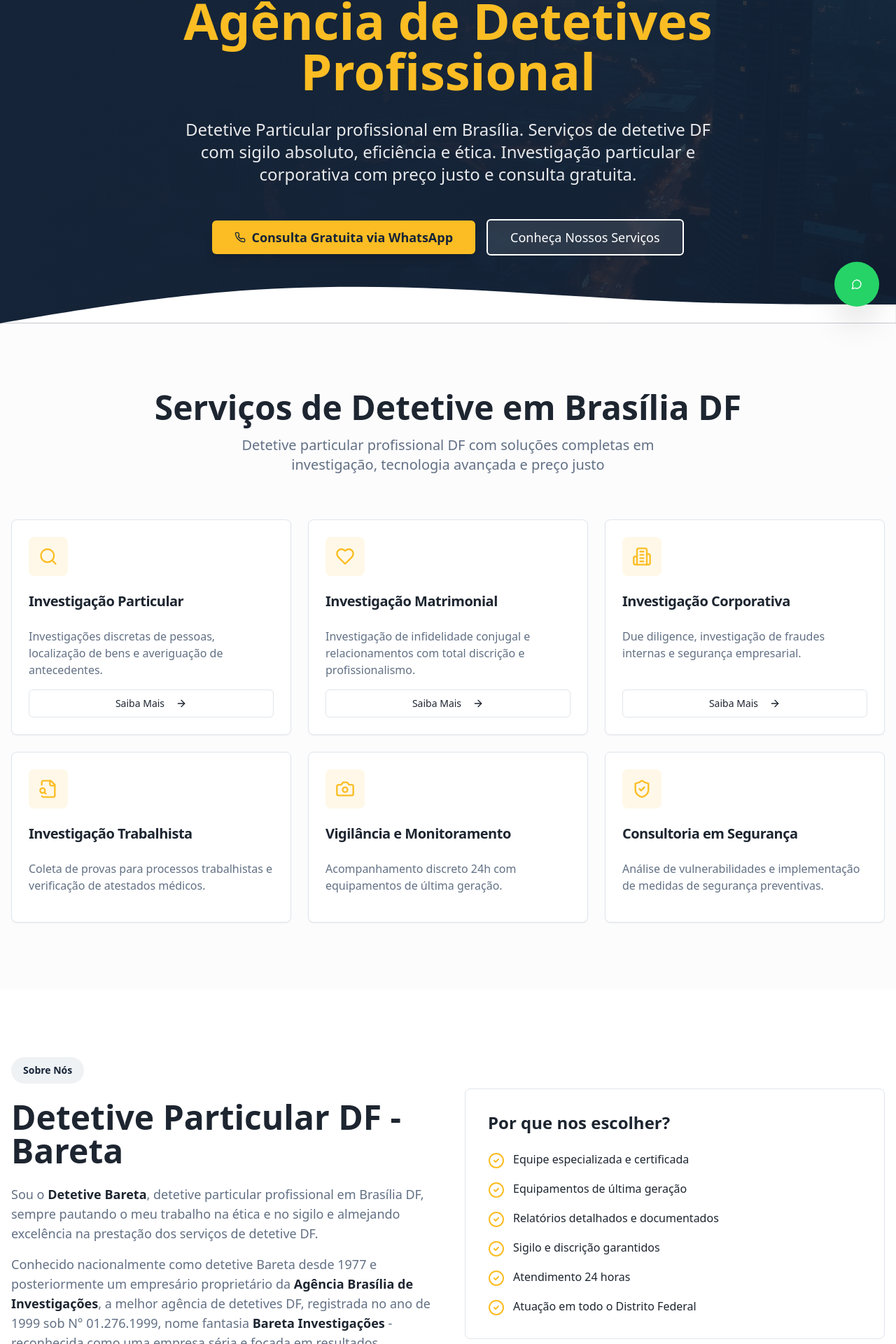
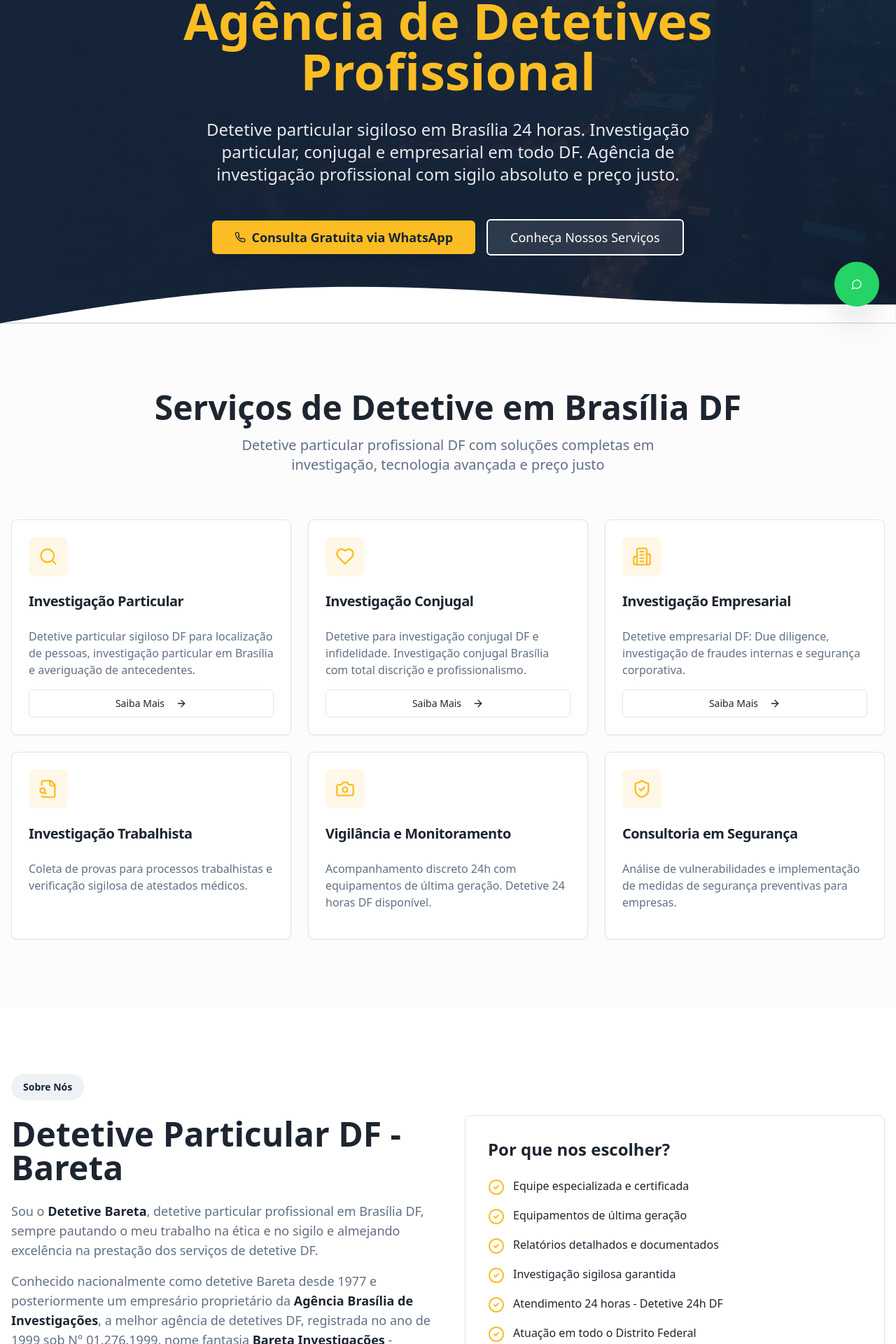
Before and after one commit to ryancostayy-spec/brasiliainvest-ads-hub, a React (Vite) app: page / in a window 1280 px wide. Shown: the part 338-2258 px from the top of the page at 70% size. Built offline with nearby package versions, Linux system fonts and the light colour scheme; the HTML template or start-up script is replaced by a standard one.

Commit message:
Integrate Secondary Keywords
Add medium-competition keywords to meta keywords, content, and services to improve SEO. Update index.html, Hero/About/Services components, and related descriptions to naturally include the new secondary terms. Prepare for regional pages and enhanced tracking.

```diff
--- a/index.html
+++ b/index.html
@@ -12,9 +12,9 @@
     <meta charset="UTF-8" />
     <meta name="viewport" content="width=device-width, initial-scale=1.0" />
     <title>Detetive Particular em Brasília DF | Agência de Detetives Profissional</title>
-    <meta name="description" content="Detetive Particular em Brasília DF com +35 anos. Serviços de detetive profissional, investigação particular e corporativa. Consulta grátis. Preço justo." />
+    <meta name="description" content="Detetive Particular Sigiloso em Brasília DF 24h. Investigação conjugal, empresarial e localização de pessoas. Agência de investigação profissional. Consulta grátis." />
     <meta name="author" content="Agência Brasília de Investigações Ltda" />
-    <meta name="keywords" content="detetive particular df, detetive particular brasília, detetive em brasília df, detetive df, detetive particular em brasília, agência de detetives df, detetive particular profissional df, detetive particular preço df, detetive em brasília preço, serviços de detetive df" />
+    <meta name="keywords" content="detetive particular df, detetive particular brasília, detetive em brasília df, detetive df, detetive particular em brasília, agência de detetives df, detetive particular profissional df, detetive particular preço df, detetive em brasília preço, serviços de detetive df, detetive particular sigiloso df, detetive para investigação conjugal df, detetive para infidelidade df, detetive empresarial df, detetive para localização de pessoas df, investigação particular brasília, investigação sigilosa df, investigação conjugal brasília, agência de investigação df, detetive 24 horas df" />
 
     <meta property="og:title" content="Detetive Particular em Brasília DF | Agência de Detetives Profissional" />
     <meta property="og:description" content="Detetive Particular Profissional em Brasília DF. Serviços de investigação com discrição absoluta. Consulta gratuita via WhatsApp." />
--- a/src/components/About.tsx
+++ b/src/components/About.tsx
@@ -5,8 +5,8 @@ const differentials = [
   "Equipe especializada e certificada",
   "Equipamentos de última geração",
   "Relatórios detalhados e documentados",
-  "Sigilo e discrição garantidos",
-  "Atendimento 24 horas",
+  "Investigação sigilosa garantida",
+  "Atendimento 24 horas - Detetive 24h DF",
   "Atuação em todo o Distrito Federal",
 ];
 
@@ -30,7 +30,7 @@ const About = () => {
                 Conhecido nacionalmente como detetive Bareta desde 1977 e posteriormente um empresário proprietário da <strong className="text-foreground">Agência Brasília de Investigações</strong>, a melhor agência de detetives DF, registrada no ano de 1999 sob N° 01.276.1999, nome fantasia <strong className="text-foreground">Bareta Investigações</strong> - reconhecida como uma empresa séria e focada em resultados positivos.
               </p>
               <p>
-                No mercado há <strong className="text-foreground">47 anos</strong>, somos uma agência de detetives profissional com serviços de investigação particular em Brasília DF. Os casos confiados à empresa são cuidadosamente analisados por nossos agentes de inteligência, profissionais que atuam com absoluto sigilo, discrição e competência, garantindo resultados rápidos e seguros com preço justo.
+                No mercado há <strong className="text-foreground">47 anos</strong>, somos uma agência de investigação DF especializada em investigação particular sigilosa em Brasília. Detetive 24 horas para localização de pessoas, investigação conjugal e empresarial. Os casos são cuidadosamente analisados por nossos agentes, profissionais que atuam com absoluto sigilo, discrição e competência, garantindo resultados rápidos e seguros com preço justo.
               </p>
             </div>
           </div>
--- a/src/components/Hero.tsx
+++ b/src/components/Hero.tsx
@@ -36,8 +36,8 @@ const Hero = () => {
           </h1>
 
           <p className="text-xl md:text-2xl text-primary-foreground/90 max-w-3xl mx-auto leading-relaxed">
-            Detetive Particular profissional em Brasília. Serviços de detetive DF com sigilo absoluto, eficiência e ética.
-            Investigação particular e corporativa com preço justo e consulta gratuita.
+            Detetive particular sigiloso em Brasília 24 horas. Investigação particular, conjugal e empresarial em todo DF.
+            Agência de investigação profissional com sigilo absoluto e preço justo.
           </p>
 
           <div className="flex flex-col sm:flex-row gap-4 justify-center items-center pt-4">
--- a/src/components/Services.tsx
+++ b/src/components/Services.tsx
@@ -7,37 +7,37 @@ const services = [
   {
     icon: Search,
     title: "Investigação Particular",
-    description: "Investigações discretas de pessoas, localização de bens e averiguação de antecedentes.",
+    description: "Detetive particular sigiloso DF para localização de pessoas, investigação particular em Brasília e averiguação de antecedentes.",
     link: "/investigacao-particular",
   },
   {
     icon: Heart,
-    title: "Investigação Matrimonial",
-    description: "Investigação de infidelidade conjugal e relacionamentos com total discrição e profissionalismo.",
+    title: "Investigação Conjugal",
+    description: "Detetive para investigação conjugal DF e infidelidade. Investigação conjugal Brasília com total discrição e profissionalismo.",
     link: "/investigacao-matrimonial",
   },
   {
     icon: Building2,
-    title: "Investigação Corporativa",
-    description: "Due diligence, investigação de fraudes internas e segurança empresarial.",
+    title: "Investigação Empresarial",
+    description: "Detetive empresarial DF: Due diligence, investigação de fraudes internas e segurança corporativa.",
     link: "/investigacao-corporativa",
   },
   {
     icon: FileSearch,
     title: "Investigação Trabalhista",
-    description: "Coleta de provas para processos trabalhistas e verificação de atestados médicos.",
+    description: "Coleta de provas para processos trabalhistas e verificação sigilosa de atestados médicos.",
     link: "",
   },
   {
     icon: Camera,
     title: "Vigilância e Monitoramento",
-    description: "Acompanhamento discreto 24h com equipamentos de última geração.",
+    description: "Acompanhamento discreto 24h com equipamentos de última geração. Detetive 24 horas DF disponível.",
     link: "",
   },
   {
     icon: ShieldCheck,
     title: "Consultoria em Segurança",
-    description: "Análise de vulnerabilidades e implementação de medidas de segurança preventivas.",
+    description: "Análise de vulnerabilidades e implementação de medidas de segurança preventivas para empresas.",
     link: "",
   },
 ];
```
